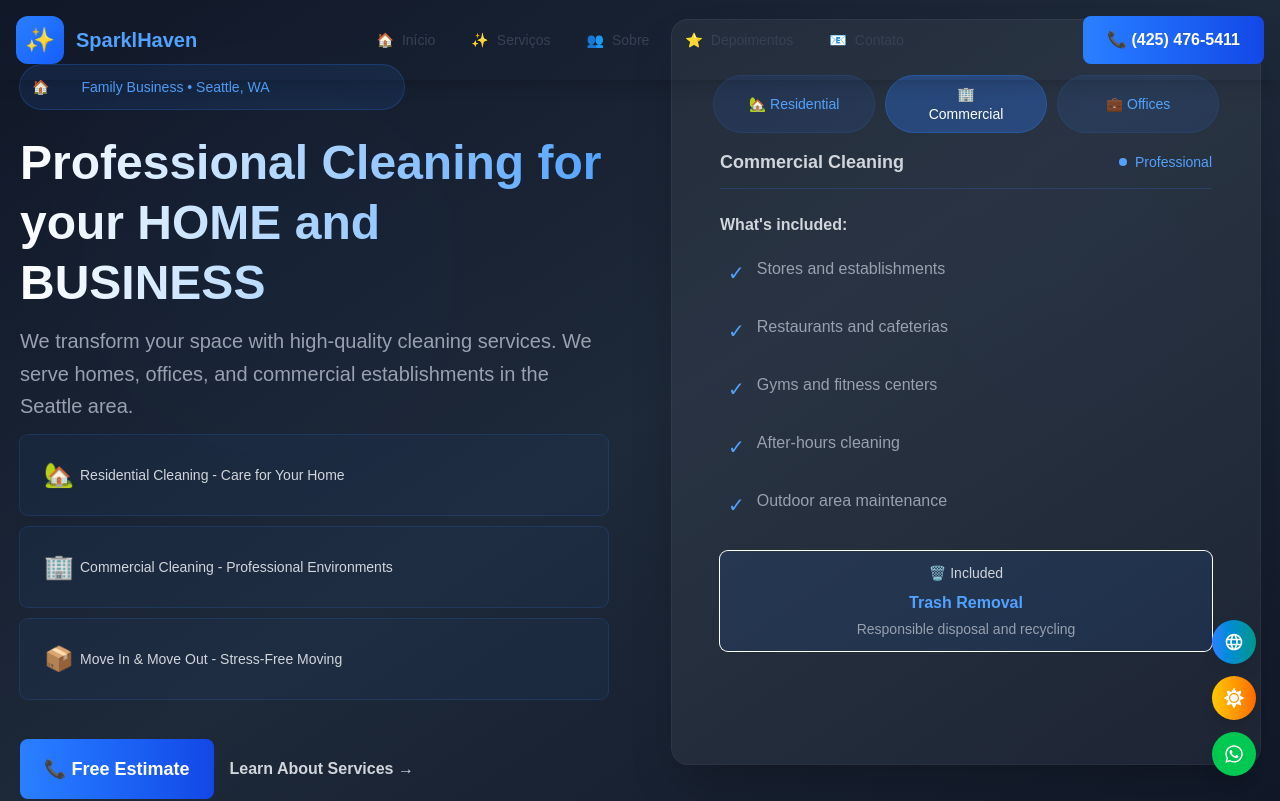
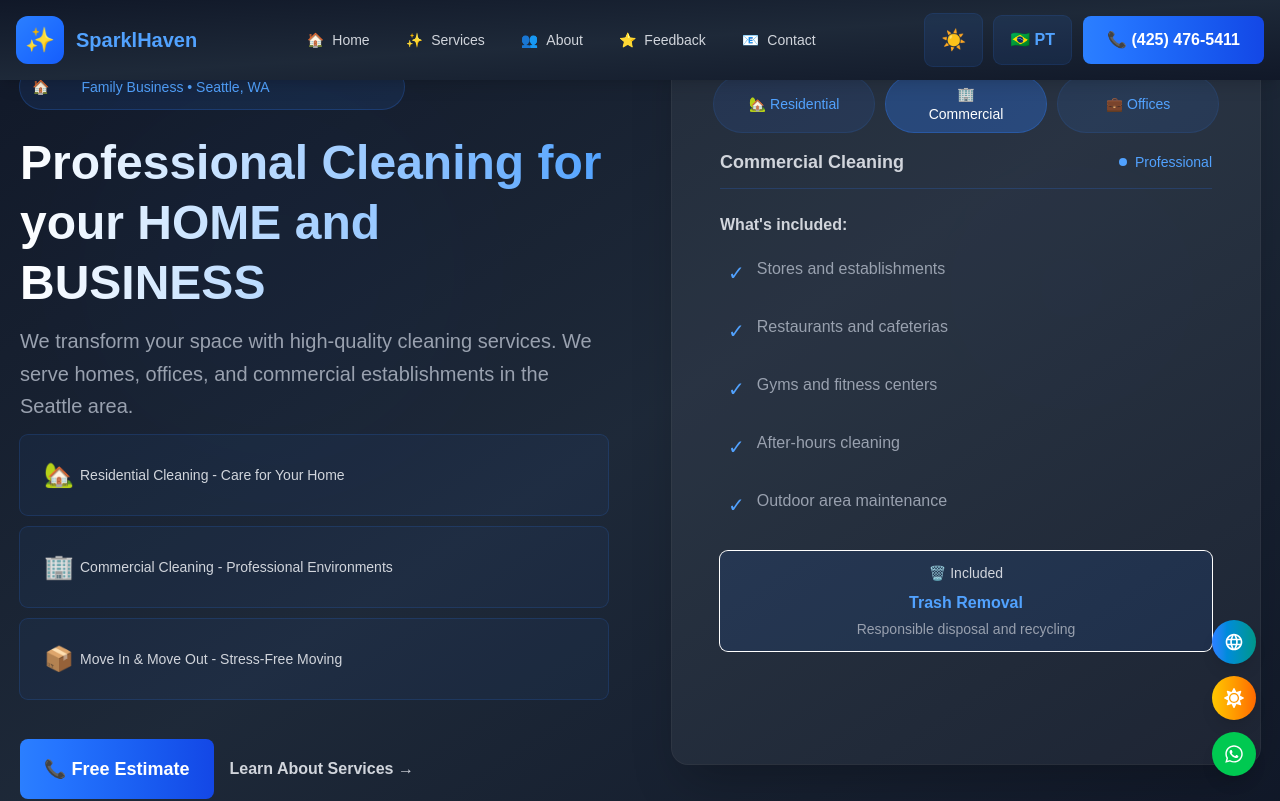
Before and after one commit to Claudio-Silva-Bispo/sparklehaven-website-project, a Next.js app: page / in a window 1280 px wide. Shown: the top 801 px of the page. Built offline with nearby package versions, Linux system fonts and the light colour scheme.

Commit message:
FEAT - Criação da Tradução em Inglês e Português

```diff
--- a/src/components/Footer.tsx
+++ b/src/components/Footer.tsx
@@ -1,13 +1,15 @@
 import React, { useState } from 'react';
 import { useTheme } from '../contexts/ThemeContext';
+import { useLanguage } from '../contexts/LanguageContext';
 
 const Footer = () => {
   const { isDarkMode } = useTheme();
+  const { t } = useLanguage();
   const [email, setEmail] = useState('');
 
   const handleNewsletterSubmit = () => {
     if (email) {
-      alert('Obrigado! Você foi inscrito na nossa newsletter.');
+      alert(t('footer.newsletterSuccess'));
       setEmail('');
     }
   };
@@ -55,15 +57,14 @@
             <p className={`mb-6 text-base lg:text-lg font-medium ${
               isDarkMode ? 'text-gray-300' : 'text-gray-700'
             }`}>
-              Transformando casas em lares impecáveis na região de Seattle
+              {t('footer.tagline')}
             </p>
 
             {/* Description */}
             <p className={`text-sm lg:text-base leading-relaxed mb-6 max-w-md ${
               isDarkMode ? 'text-gray-400' : 'text-gray-600'
             }`}>
-              Empresa familiar especializada em limpeza residencial, comercial e de escritórios.
-              Atendemos com carinho e profissionalismo desde 2015.
+              {t('footer.description')}
             </p>
 
             {/* Social Links */}
@@ -120,7 +121,7 @@
             <h3 className={`text-lg lg:text-xl font-bold mb-6 ${
               isDarkMode ? 'text-gray-200' : 'text-gray-800'
             }`}>
-              Serviços
+              {t('footer.services')}
             </h3>
             <ul className="space-y-3 lg:space-y-4">
               <li>
@@ -132,7 +133,7 @@
                       : 'text-gray-600 hover:text-blue-700'
                   }`}
                 >
-                  Limpeza Residencial
+                  {t('services.residential.title')}
                 </a>
               </li>
               <li>
@@ -144,7 +145,7 @@
                       : 'text-gray-600 hover:text-blue-700'
                   }`}
                 >
-                  Limpeza Comercial
+                  {t('services.commercial.title')}
                 </a>
               </li>
               <li>
@@ -156,7 +157,7 @@
                       : 'text-gray-600 hover:text-blue-700'
                   }`}
                 >
-                  Limpeza de Escritórios
+                  {t('services.office.title')}
                 </a>
               </li>
               <li>
@@ -168,7 +169,7 @@
                       : 'text-gray-600 hover:text-blue-700'
                   }`}
                 >
-                  Move In/Move Out
+                  {t('services.moveInOut.title')}
                 </a>
               </li>
               <li>
@@ -180,7 +181,7 @@
                       : 'text-gray-600 hover:text-blue-700'
                   }`}
                 >
-                  Remoção de Lixo
+                  {t('services.trash.title')}
                 </a>
               </li>
             </ul>
@@ -191,7 +192,7 @@
             <h3 className={`text-lg lg:text-xl font-bold mb-6 ${
               isDarkMode ? 'text-gray-200' : 'text-gray-800'
             }`}>
-              Empresa
+              {t('footer.company')}
             </h3>
             <ul className="space-y-3 lg:space-y-4">
               <li>
@@ -203,7 +204,7 @@
                       : 'text-gray-600 hover:text-blue-700'
                   }`}
                 >
-                  Sobre Nós
+                  {t('nav.about')}
                 </a>
               </li>
               <li>
@@ -215,33 +216,7 @@
                       : 'text-gray-600 hover:text-blue-700'
                   }`}
                 >
-                  Depoimentos
-                </a>
-              </li>
-
-              <li>
-                <a
-                  href="#areas"
-                  className={`text-sm lg:text-base transition-colors duration-300 block ${
-                    isDarkMode
-                      ? 'text-gray-400 hover:text-blue-400'
-                      : 'text-gray-600 hover:text-blue-700'
-                  }`}
-                >
-                  Áreas Atendidas
-                </a>
-              </li>
-
-              <li>
-                <a
-                  href="#faq"
-                  className={`text-sm lg:text-base transition-colors duration-300 block ${
-                    isDarkMode
-                      ? 'text-gray-400 hover:text-blue-400'
-                      : 'text-gray-600 hover:text-blue-700'
-                  }`}
-                >
-                  Perguntas Frequentes
+                  {t('footer.testimonials')}
                 </a>
               </li>
             </ul>
@@ -253,7 +228,7 @@
           <h3 className={`text-lg lg:text-xl font-bold mb-6 ${
             isDarkMode ? 'text-gray-200' : 'text-gray-800'
           }`}>
-            Contato
+            {t('footer.contact')}
           </h3>
           <div className="grid grid-cols-1 sm:grid-cols-2 lg:grid-cols-3 gap-6 lg:gap-8">
             {/* Email */}
@@ -262,7 +237,7 @@
               <div>
                 <div className={`text-xs lg:text-sm mb-1 ${
                   isDarkMode ? 'text-gray-400' : 'text-gray-600'
-                }`}>Email</div>
+                }`}>{t('footer.email')}</div>
                 <a
                   href="mailto:contato@sparklhavencleaning.com"
                   className={`text-sm lg:text-base transition-colors duration-300 break-all ${
@@ -282,7 +257,7 @@
               <div>
                 <div className={`text-xs lg:text-sm mb-1 ${
                   isDarkMode ? 'text-gray-400' : 'text-gray-600'
-                }`}>Telefone</div>
+                }`}>{t('footer.phone')}</div>
                 <a
                   href="tel:+14254765411"
                   className={`text-sm lg:text-base transition-colors duration-300 ${
@@ -302,7 +277,7 @@
               <div>
                 <div className={`text-xs lg:text-sm mb-1 ${
                   isDarkMode ? 'text-gray-400' : 'text-gray-600'
-                }`}>Localização</div>
+                }`}>{t('footer.location')}</div>
                 <div className={`text-sm lg:text-base ${
                   isDarkMode ? 'text-gray-200' : 'text-gray-800'
                 }`}>
@@ -321,7 +296,7 @@
             <div className={`text-sm lg:text-base text-center sm:text-left ${
               isDarkMode ? 'text-gray-400' : 'text-gray-600'
             }`}>
-              © 2025 SparklHaven Cleaning Service. Todos os direitos reservados.
+              {t('footer.rights')}
             </div>
             <div className="flex flex-wrap justify-center sm:justify-end gap-4 lg:gap-8">
               <a
@@ -332,7 +307,7 @@
                     : 'text-gray-600 hover:text-blue-700'
                 }`}
               >
-                Política de Privacidade
+                {t('footer.privacy')}
               </a>
               <a
                 href="#terms"
@@ -342,7 +317,7 @@
                     : 'text-gray-600 hover:text-blue-700'
                 }`}
               >
-                Termos de Uso
+                {t('footer.terms')}
               </a>
               <a
                 href="#cookies"
@@ -352,7 +327,7 @@
                     : 'text-gray-600 hover:text-blue-700'
                 }`}
               >
-                Cookies
+                {t('footer.cookies')}
               </a>
             </div>
           </div>
--- a/src/components/Navbar.tsx
+++ b/src/components/Navbar.tsx
@@ -1,16 +1,20 @@
-import React, { useState, useEffect, useRef } from 'react';
+import React, { useState, useEffect } from 'react';
+import { useTheme } from '../contexts/ThemeContext';
+import { useLanguage } from '../contexts/LanguageContext';
 
 export default function Navbar() {
+  const { isDarkMode, toggleTheme } = useTheme();
+  const { t, language, toggleLanguage } = useLanguage();
   const [isScrolled, setIsScrolled] = useState(false);
   const [isMobileMenuOpen, setIsMobileMenuOpen] = useState(false);
   const [activeHash, setActiveHash] = useState('');
 
   const menuItems = [
-    { item: 'Início', path: '#home', icon: '🏠' },
-    { item: 'Serviços', path: '#services', icon: '✨' },
-    { item: 'Sobre', path: '#about', icon: '👥' },
-    { item: 'Depoimentos', path: '#testimonials', icon: '⭐' },
-    { item: 'Contato', path: '#contact', icon: '📧' },
+    { item: 'nav.home', path: '#home', icon: '🏠' },
+    { item: 'nav.services', path: '#services', icon: '✨' },
+    { item: 'nav.about', path: '#about', icon: '👥' },
+    { item: 'nav.feedback', path: '#feedback', icon: '⭐' },
+    { item: 'nav.contact', path: '#contact', icon: '📧' },
   ];
 
   // Detecta scroll para mostrar/ocultar navbar no mobile
@@ -53,7 +57,11 @@
   return (
     <>
       {/* Navbar Desktop - sempre visível */}
-      <header className="hidden lg:block fixed top-0 left-0 right-0 z-50 g-gradient-to-br from-blue-50 via-sky-100 to-indigo-50 shadow-lg">
+      <header className={`hidden lg:block fixed top-0 left-0 right-0 z-50 shadow-lg transition-colors duration-500 ${
+        isDarkMode
+          ? 'bg-gradient-to-br from-gray-900 via-gray-800 to-gray-900'
+          : 'bg-gradient-to-br from-blue-50 via-sky-100 to-indigo-50'
+      }`}>
         <div className="max-w-7xl mx-auto px-4">
           <div className="flex justify-between items-center h-20">
 
@@ -66,7 +74,9 @@
                 <div className="w-12 h-12 bg-gradient-to-br from-blue-500 to-blue-600 rounded-xl flex items-center justify-center text-2xl">
                   ✨
                 </div>
-                <span className="text-xl font-bold text-blue-400">SparklHaven</span>
+                <span className={`text-xl font-bold ${
+                  isDarkMode ? 'text-blue-400' : 'text-blue-600'
+                }`}>SparklHaven</span>
               </button>
             </div>
 
@@ -76,18 +86,50 @@
                 <button
                   key={menuItem.item}
                   onClick={() => handleNavigation(menuItem.path)}
-                  className={`px-4 py-2 text-sm hover:bg-blue-500/20 rounded-lg flex items-center space-x-2 transition-all ${
-                    activeHash === menuItem.path ? 'bg-blue-500/30 text-gray-400' : 'text-gray-700'
+                  className={`px-4 py-2 text-sm rounded-lg flex items-center space-x-2 transition-all ${
+                    activeHash === menuItem.path
+                      ? isDarkMode
+                        ? 'bg-blue-500/30 text-blue-400'
+                        : 'bg-blue-500/20 text-blue-700'
+                      : isDarkMode
+                        ? 'text-gray-300 hover:bg-blue-500/10 hover:text-blue-400'
+                        : 'text-gray-700 hover:bg-blue-500/10 hover:text-blue-700'
                   }`}
                 >
                   <span>{menuItem.icon}</span>
-                  <span>{menuItem.item}</span>
+                  <span>{t(menuItem.item)}</span>
                 </button>
               ))}
             </nav>
 
-            {/* Botão de Contato */}
-            <div className="flex items-center">
+            {/* Botões de Controle e Contato */}
+            <div className="flex items-center gap-3">
+              {/* Botão de Tema */}
+              <button
+                onClick={toggleTheme}
+                className={`px-4 py-3 rounded-lg transition-all duration-300 hover:scale-110 hidden xl:flex ${
+                  isDarkMode
+                    ? 'bg-blue-500/10 ring-1 ring-blue-500/20 hover:bg-blue-500/20'
+                    : 'bg-blue-600/10 ring-1 ring-blue-600/30 hover:bg-blue-600/20'
+                }`}
+                aria-label="Toggle theme"
+              >
+                <span className="text-xl">{isDarkMode ? '☀️' : '🌙'}</span>
+              </button>
+
+              {/* Botão de Idioma */}
+              <button
+                onClick={toggleLanguage}
+                className={`px-4 py-3 rounded-lg font-semibold transition-all duration-300 hover:scale-105 hidden xl:flex ${
+                  isDarkMode
+                    ? 'bg-blue-500/10 ring-1 ring-blue-500/20 hover:bg-blue-500/20 text-blue-400'
+                    : 'bg-blue-600/10 ring-1 ring-blue-600/30 hover:bg-blue-600/20 text-blue-700'
+                }`}
+              >
+                {language === 'en' ? '🇧🇷 PT' : '🇺🇸 EN'}
+              </button>
+
+              {/* Botão de Contato */}
               <a
                 href="tel:+14254765411"
                 className="bg-gradient-to-r from-blue-500 to-blue-700 hover:from-blue-600 hover:to-blue-800 text-white px-6 py-3 rounded-lg font-semibold transition-all duration-300 hover:-translate-y-1 hover:shadow-lg hover:shadow-blue-500/25 flex items-center gap-2"
@@ -101,8 +143,12 @@
 
       {/* Navbar Mobile - aparece apenas ao fazer scroll */}
       <header
-        className={`lg:hidden fixed top-0 left-0 right-0 z-50 bg-gradient-to-br from-gray-900 via-gray-800 to-gray-900 text-white shadow-lg transition-transform duration-300 ${
+        className={`lg:hidden fixed top-0 left-0 right-0 z-50 shadow-lg transition-all duration-300 ${
           isScrolled ? 'translate-y-0' : '-translate-y-full'
+        } ${
+          isDarkMode
+            ? 'bg-gradient-to-br from-gray-900 via-gray-800 to-gray-900'
+            : 'bg-gradient-to-br from-blue-50 via-sky-100 to-indigo-50'
         }`}
       >
         <div className="max-w-7xl mx-auto px-4">
@@ -116,13 +162,19 @@
               <div className="w-10 h-10 bg-gradient-to-br from-blue-500 to-blue-600 rounded-lg flex items-center justify-center text-xl">
                 ✨
               </div>
-              <span className="text-lg font-bold text-gray-400">SparklHaven</span>
+              <span className={`text-lg font-bold ${
+                isDarkMode ? 'text-blue-400' : 'text-blue-600'
+              }`}>SparklHaven</span>
             </button>
 
             {/* Botão Hamburger */}
             <button
               onClick={toggleMobileMenu}
-              className="p-2 text-gray-600 hover:text-blue-400 transition-colors"
+              className={`p-2 transition-colors ${
+                isDarkMode
+                  ? 'text-gray-400 hover:text-blue-400'
+                  : 'text-gray-600 hover:text-blue-600'
+              }`}
               aria-label="Abrir menu"
             >
               <svg className="w-6 h-6" fill="none" stroke="currentColor" viewBox="0 0 24 24">
@@ -135,17 +187,31 @@
 
       {/* Menu Mobile Overlay */}
       {isMobileMenuOpen && (
-        <div className="fixed inset-0 bg-gray-900/95 backdrop-blur-sm z-50 lg:hidden">
-          <div className="fixed inset-y-0 right-0 w-full max-w-sm bg-gradient-to-br from-gray-900 via-gray-800 to-gray-900 shadow-2xl">
+        <div className={`fixed inset-0 backdrop-blur-sm z-50 lg:hidden ${
+          isDarkMode ? 'bg-gray-900/95' : 'bg-blue-900/95'
+        }`}>
+          <div className={`fixed inset-y-0 right-0 w-full max-w-sm shadow-2xl ${
+            isDarkMode
+              ? 'bg-gradient-to-br from-gray-900 via-gray-800 to-gray-900'
+              : 'bg-gradient-to-br from-blue-50 via-sky-100 to-indigo-50'
+          }`}>
             {/* Header do menu mobile */}
-            <div className="flex items-center justify-between p-4 ring-b ring-blue-500/20">
-              <h2 className="text-lg font-semibold text-white flex items-center gap-2">
+            <div className={`flex items-center justify-between p-4 border-b ${
+              isDarkMode ? 'border-blue-500/20' : 'border-blue-300/30'
+            }`}>
+              <h2 className={`text-lg font-semibold flex items-center gap-2 ${
+                isDarkMode ? 'text-white' : 'text-gray-800'
+              }`}>
                 <span className="text-2xl">✨</span>
                 Menu
               </h2>
               <button
                 onClick={toggleMobileMenu}
-                className="p-2 text-blue-400 hover:bg-blue-500/10 rounded-lg transition-colors"
+                className={`p-2 rounded-lg transition-colors ${
+                  isDarkMode
+                    ? 'text-blue-400 hover:bg-blue-500/10'
+                    : 'text-blue-600 hover:bg-blue-600/10'
+                }`}
                 aria-label="Fechar menu"
               >
                 <svg className="w-6 h-6" fill="none" stroke="currentColor" viewBox="0 0 24 24">
@@ -160,21 +226,52 @@
                 <button
                   key={menuItem.item}
                   onClick={() => handleNavigation(menuItem.path)}
-                  className="flex items-center space-x-3 px-4 py-4 text-white hover:bg-blue-500/10 rounded-lg transition-colors text-left ring-1 ring-blue-500/20"
+                  className={`flex items-center space-x-3 px-4 py-4 rounded-lg transition-colors text-left ring-1 ${
+                    isDarkMode
+                      ? 'text-white hover:bg-blue-500/10 ring-blue-500/20'
+                      : 'text-gray-800 hover:bg-blue-600/10 ring-blue-300/30'
+                  }`}
                 >
                   <span className="text-2xl">{menuItem.icon}</span>
-                  <span className="font-medium">{menuItem.item}</span>
+                  <span className="font-medium">{t(menuItem.item)}</span>
                 </button>
               ))}
 
-              {/* Botão de contato no mobile */}
-              <div className="pt-4">
+              {/* Botões de controle no mobile */}
+              <div className="pt-4 space-y-3">
+                {/* Botão de Tema */}
+                <button
+                  onClick={toggleTheme}
+                  className={`flex items-center justify-center w-full rounded-lg px-4 py-3 transition-all font-semibold ring-1 ${
+                    isDarkMode
+                      ? 'bg-blue-500/10 ring-blue-500/20 hover:bg-blue-500/20 text-blue-400'
+                      : 'bg-blue-600/10 ring-blue-300/30 hover:bg-blue-600/20 text-blue-700'
+                  }`}
+                >
+                  <span className="mr-2">{isDarkMode ? '☀️' : '🌙'}</span>
+                  {isDarkMode ? t('nav.lightMode') || 'Modo Claro' : t('nav.darkMode') || 'Modo Escuro'}
+                </button>
+
+                {/* Botão de Idioma */}
+                <button
+                  onClick={toggleLanguage}
+                  className={`flex items-center justify-center w-full px-4 py-3 rounded-lg transition-all font-semibold ring-1 ${
+                    isDarkMode
+                      ? 'bg-blue-500/10 ring-blue-500/20 hover:bg-blue-500/20 text-blue-400'
+                      : 'bg-blue-600/10 ring-blue-300/30 hover:bg-blue-600/20 text-blue-700'
+                  }`}
+                >
+                  <span className="mr-2">{language === 'en' ? '🇧🇷' : '🇺🇸'}</span>
+                  {language === 'en' ? 'Português' : 'English'}
+                </button>
+
+                {/* Botão de contato no mobile */}
                 <a
                   href="tel:+14254765411"
                   className="flex items-center justify-center w-full px-4 py-4 bg-gradient-to-r from-blue-500 to-blue-700 hover:from-blue-600 hover:to-blue-800 text-white rounded-lg transition-all font-semibold shadow-lg"
                 >
                   <span className="mr-2">📞</span>
-                  Ligar Agora
+                  {t('nav.callNow') || 'Ligar Agora'}
                 </a>
               </div>
             </nav>
```
Also changed, not shown: src/contexts/LanguageContext.tsx (+11 -3 lines).
